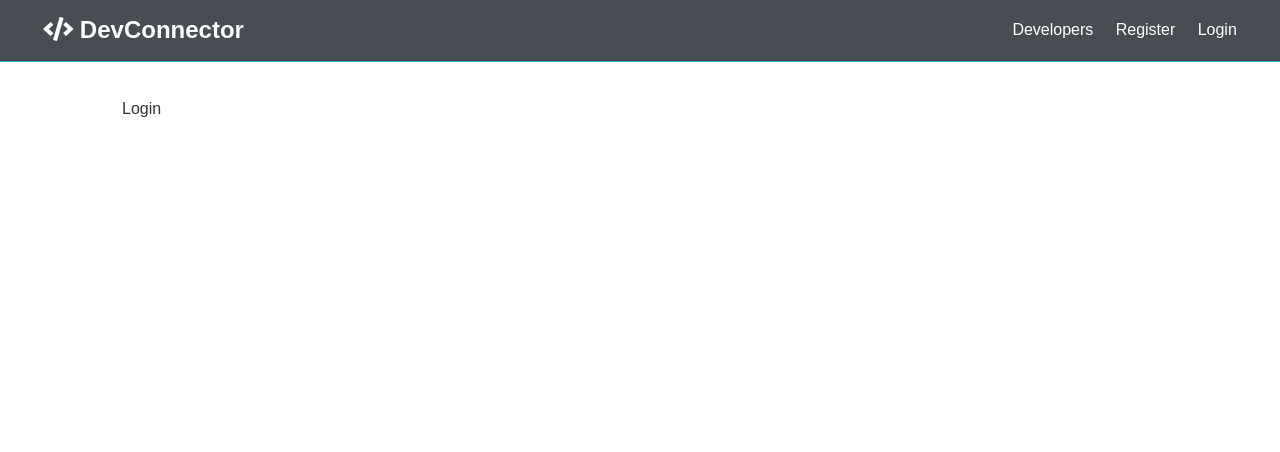
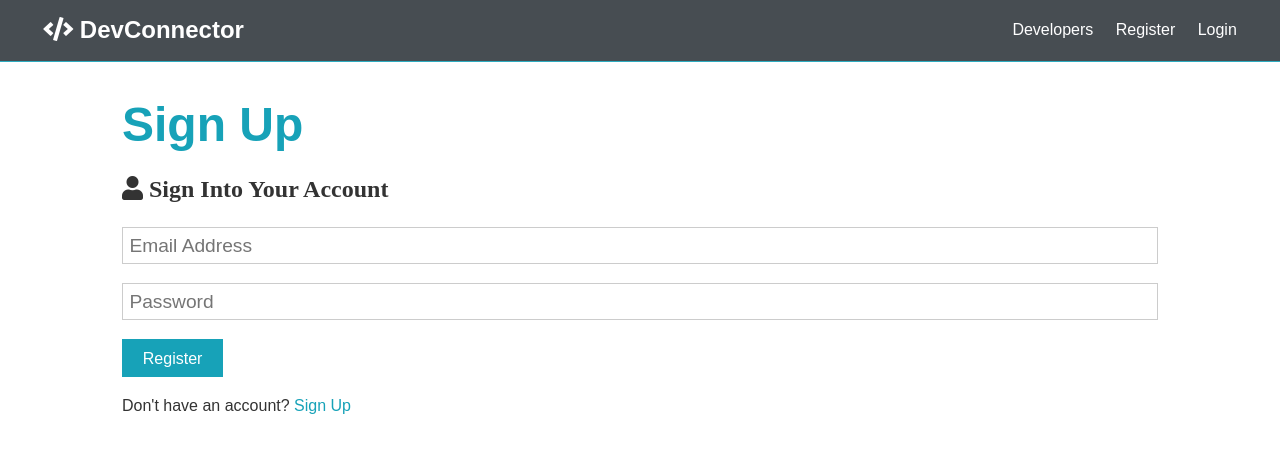
Before and after one commit to dicer3/devConnector, a React (Create React App) app in the folder client/: page /login in a window 1280 px wide. Shown: the top 452 px of the page. Built offline with nearby package versions, Linux system fonts and the light colour scheme.

Commit message:
completed alert reducer and action

```diff
--- a/client/package.json
+++ b/client/package.json
@@ -16,7 +16,8 @@
     "react-scripts": "3.4.1",
     "redux": "^4.0.5",
     "redux-devtools-extension": "^2.13.8",
-    "redux-thunk": "^2.3.0"
+    "redux-thunk": "^2.3.0",
+    "uuid": "^8.0.0"
   },
   "scripts": {
     "start": "react-scripts start",
--- a/client/src/App.css
+++ b/client/src/App.css
@@ -206,7 +206,7 @@
   }
   .alert {
     padding: 0.8rem;
-    margin: 1rem;
+    margin: 1rem 0;
     opacity: 0.9;
     background: #f4f4f4;
     color: #333;
--- a/client/src/App.js
+++ b/client/src/App.js
@@ -1,17 +1,23 @@
 import React, { Fragment } from "react";
 import { BrowserRouter as Router, Route, Switch } from 'react-router-dom';
-import "./App.css";
 import Navbar from './components/layout/Navbar';
 import Landing from './components/layout/Landing';
 import Login from './components/layout/Login';
 import Register from './components/layout/Register';
+import Alert from './components/layout/Alert';
+//Redux
+import { Provider } from 'react-redux';
+import store from './store';
+import "./App.css";
 
 const App = () => (
+  <Provider store={store}>
     <Router>
       <Fragment>
         <Navbar />
         <Route exact path="/" component={Landing} />
         <section className="container">
+          <Alert />
           <Switch>
             <Route exact path="/register" component={Register} />
             <Route exact path="/login" component={Login} />
@@ -19,5 +25,6 @@
         </section>
       </Fragment>
     </Router>
+  </Provider>
 );
 export default App;
--- /dev/null
+++ b/client/src/actions/alert.js
@@ -0,0 +1,14 @@
+import uuid from 'uuid/v4';
+import { SET_ALERT, REMOVE_ALERT } from './types';
+
+export const setAlert = (msg, alertType, timeout = 5000) => {
+    const id = uuid();
+    return (dispatch) => {
+        dispatch({
+            type: SET_ALERT,
+            payload: { msg, alertType, id }
+        })
+        setTimeout(() => dispatch({ type: REMOVE_ALERT, payload: id }), timeout)
+    }
+
+}
--- /dev/null
+++ b/client/src/actions/types.js
@@ -0,0 +1,2 @@
+export const SET_ALERT = 'SET_ALERT';
+export const REMOVE_ALERT = 'REMOVE_ALERT';
--- /dev/null
+++ b/client/src/components/layout/Alert.js
@@ -0,0 +1,24 @@
+import React, { Fragment } from 'react';
+import PropTypes from 'prop-types';
+import { connect } from 'react-redux';
+
+const Alert = ({ alerts }) => (
+    <Fragment>
+        {
+            alerts != null && alerts.length > 0 && alerts.map(alert => (
+                <div key={alert.id} className={`alert alert-${alert.alertType}`}>{alert.msg}</div>
+            ))}
+    </Fragment>
+)
+
+Alert.propTypes = {
+    alerts: PropTypes.array.isRequired
+}
+
+const mapStateToProps = state => {
+    return {
+        alerts: state.alert
+    }
+}
+
+export default connect(mapStateToProps)(Alert);
--- a/client/src/components/layout/Login.js
+++ b/client/src/components/layout/Login.js
@@ -1,8 +1,51 @@
-import React from 'react';
+import React, { Fragment, useState } from 'react';
+import { Link } from 'react-router-dom';
 
-const Login = () => {
-    return <div>
-        Login</div>
-};
+export const Login = () => {
+
+    const [formData, setFormData] = useState({
+        email: '',
+        password: '',
+    })
+    const { email, password } = formData
+
+    const onChange = e => setFormData({ ...formData, [e.target.name]: e.target.value })
+
+    const onSubmit = async e => {
+        e.preventDefault();
+        console.log("Success");
+    }
+    return <Fragment>
+        <h1 className="large text-primary">
+            Sign Up
+      </h1>
+        <p className="lead">
+            <i className="fas fa-user"> Sign Into Your Account</i>
+        </p>
+        <form className="form" onSubmit={e => onSubmit(e)}>
+            <div className="form-group">
+                <input type="email"
+                    name='email'
+                    value={email}
+                    placeholder="Email Address"
+                    onChange={e => onChange(e)}
+                    required />
+            </div>
+            <div className="form-group">
+                <input
+                    type="password"
+                    name="password"
+                    value={password}
+                    placeholder="Password"
+                    onChange={e => onChange(e)}
+                    minLength="6" />
+            </div>
+            <input type="submit" value="Register" className="btn btn-primary" />
+        </form>
+        <p className="my-1">
+            Don't have an account? <Link to="/register">Sign Up</Link>
+        </p>
+    </Fragment>
+}
 
 export default Login;
--- a/client/src/components/layout/Register.js
+++ b/client/src/components/layout/Register.js
@@ -1,7 +1,10 @@
-import React, { Fragment, useState } from 'react'
-import axios from 'axios';
+import React, { Fragment, useState } from 'react';
+import { connect } from 'react-redux';
+import { Link } from 'react-router-dom';
+import { setAlert } from '../../actions/alert';
+import PropTypes from 'prop-types';
 
-export const Register = () => {
+export const Register = (props) => {
 
     const [formData, setFormData] = useState({
         name: '',
@@ -16,30 +19,9 @@
     const onSubmit = async e => {
         e.preventDefault();
         if (password !== password2) {
-            console.log('Passwords do not match');
+            props.makeAlert('Passwords do not match', 'danger');
         } else {
-            console.log(formData);
-            const newUser = {
-                name,
-                email,
-                password,
-            }
-
-            try {
-                const config = {
-                    headers: {
-                        'Content-Type': 'application/json'
-                    }
-                }
-
-                const body = JSON.stringify(newUser);
-
-                const res = await axios.post('/api/users', body, config)
-                console.log(res.data)
-
-            } catch (error) {
-                console.log(error.response.data)
-            }
+            console.log("Success");
         }
     }
     return <Fragment>
@@ -90,9 +72,18 @@
             <input type="submit" value="Register" className="btn btn-primary" />
         </form>
         <p className="my-1">
-            Already have an account? <a href="login.html">Sign in</a>
+            Already have an account? <Link to="/login">Sign in</Link>
         </p>
     </Fragment>
 }
+const mapDispatchToProps = (dispatch) => {
+    return {
+        makeAlert: (msg, alertType) => dispatch(setAlert(msg, alertType))
+    }
+}
 
-export default Register;
+Register.propTypes = {
+    makeAlert: PropTypes.func.isRequired
+}
+
+export default connect(null, mapDispatchToProps)(Register);
--- /dev/null
+++ b/client/src/reducers/alert.js
@@ -0,0 +1,17 @@
+import { SET_ALERT, REMOVE_ALERT } from '../actions/types';
+
+const intialState = []
+
+export default (state = intialState, action) => {
+
+    const { type, payload } = action;
+
+    switch (type) {
+        case SET_ALERT:
+            return [...state, payload];
+        case REMOVE_ALERT:
+            return state.filter(alert => alert.id !== payload)
+        default:
+            return state;
+    }
+}
--- /dev/null
+++ b/client/src/reducers/index.js
@@ -0,0 +1,6 @@
+import { combineReducers } from 'redux';
+import alert from './alert';
+
+export default combineReducers({
+    alert
+});
--- /dev/null
+++ b/client/src/store.js
@@ -0,0 +1,16 @@
+import { createStore, applyMiddleware } from 'redux';
+import { composeWithDevTools } from 'redux-devtools-extension';
+import thunk from 'redux-thunk';
+import rootReducer from './reducers';
+
+const intialState = {};
+
+const middleware = [thunk];
+
+const store = createStore(
+    rootReducer,
+    intialState,
+    composeWithDevTools(applyMiddleware(...middleware))
+);
+
+export default store;
```
Also changed, not shown: 1 other file (tests, documents, lock files or other folders). Lines whose indentation alone changed are shown as unchanged.
